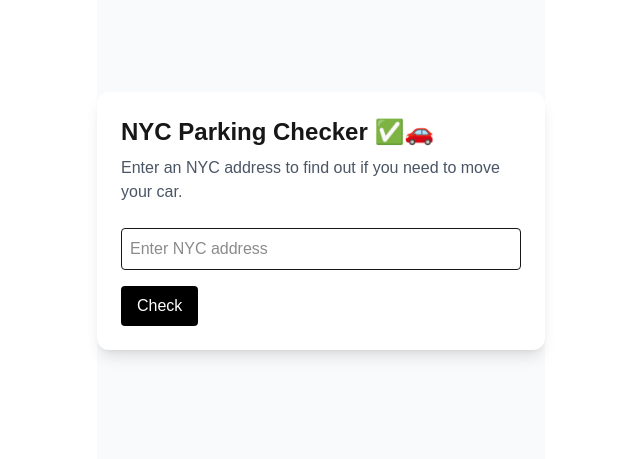
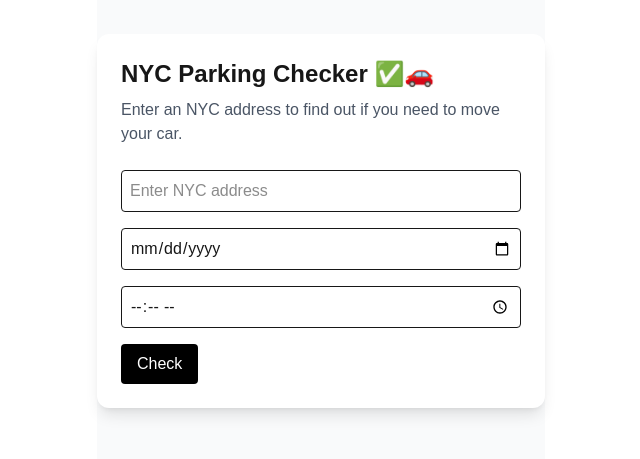
Before and after one commit to eliweiss4977/nyc-parking-checker, a Next.js app: page / in a window 1280 px wide. Shown: the part 179-638 px from the top of the page, without its empty margins (319-959 px from the left). Built offline with nearby package versions, Linux system fonts and the light colour scheme.

Commit message:
Add date and time input for custom restriction check

```diff
--- a/src/components/AddressForm.tsx
+++ b/src/components/AddressForm.tsx
@@ -4,6 +4,8 @@
 
 export default function AddressForm() {
   const [address, setAddress] = useState('')
+  const [date, setDate] = useState('')
+  const [time, setTime] = useState('')
   const [location, setLocation] = useState<{ lat: number; lng: number } | null>(null)
   const [restrictions, setRestrictions] = useState<string[]>([])
 
@@ -17,7 +19,7 @@
     const signsRes = await fetch(`/api/parking?lat=${data.location.lat}&lng=${data.location.lng}`)
     const signsData = await signsRes.json()
 
-    const now = new Date()
+    const now = date && time ? new Date(`${date}T${time}`) : new Date()
     const day = now.toLocaleDateString('en-US', { weekday: 'long' }).toUpperCase()
 
     const matches = signsData.signs.filter((sign: { regulation?: string }) => {
@@ -68,6 +70,18 @@
             value={address}
             onChange={(e) => setAddress(e.target.value)}
           />
+          <input
+            className="w-full border p-2 rounded"
+            type="date"
+            value={date}
+            onChange={(e) => setDate(e.target.value)}
+          />
+          <input
+            className="w-full border p-2 rounded"
+            type="time"
+            value={time}
+            onChange={(e) => setTime(e.target.value)}
+          />
           <button className="bg-black text-white px-4 py-2 rounded" type="submit">
             Check
           </button>
@@ -88,7 +102,7 @@
             ) : (
               location && (
                 <div className="mt-4 bg-green-100 text-green-700 border border-green-300 p-3 rounded">
-                  <p><strong>✅ You&apos;re good — no active restrictions found for today.</strong></p>
+                  <p><strong>✅ You&apos;re good — no active restrictions found for that time.</strong></p>
                 </div>
               )
             )}
```
